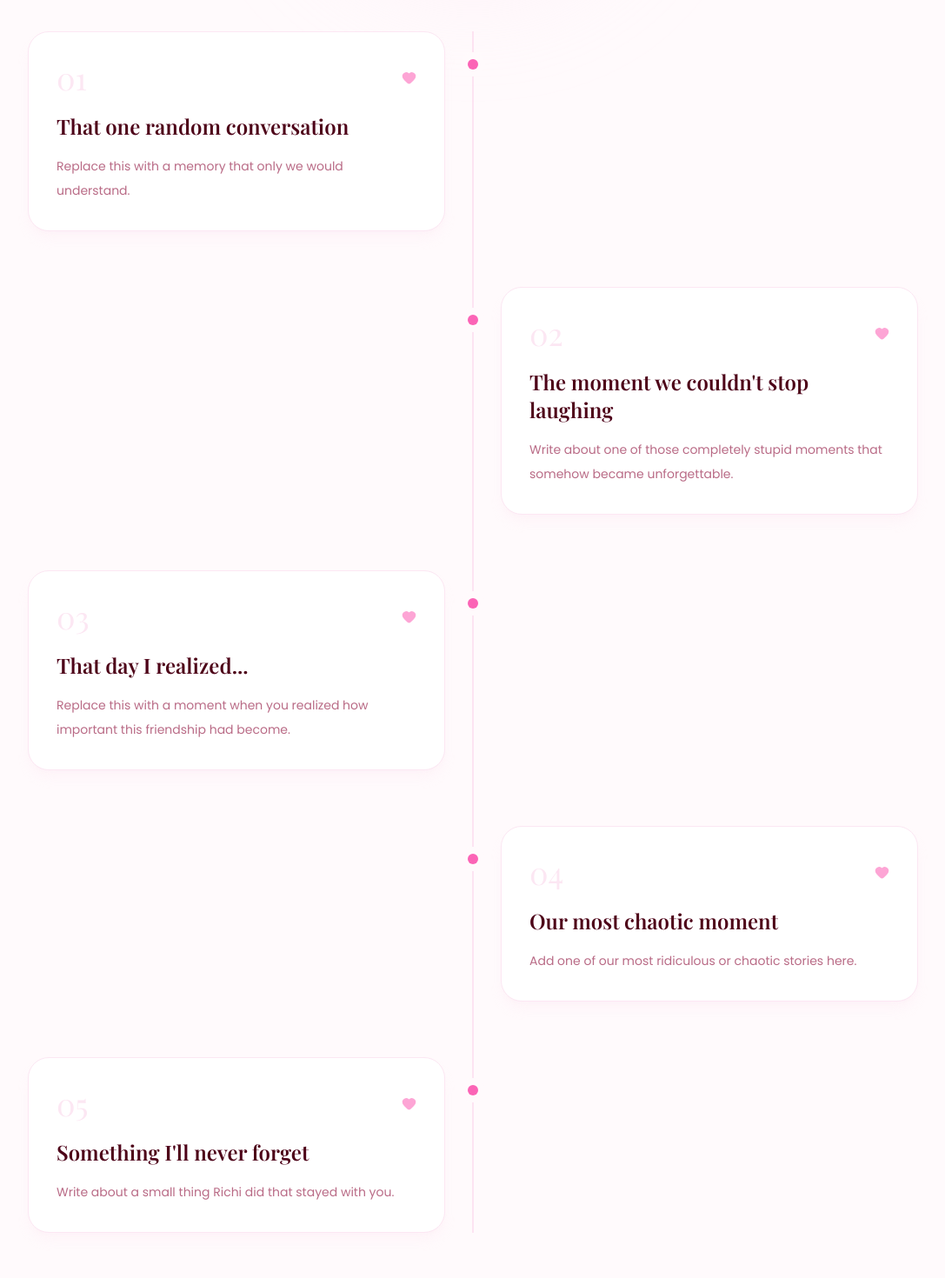
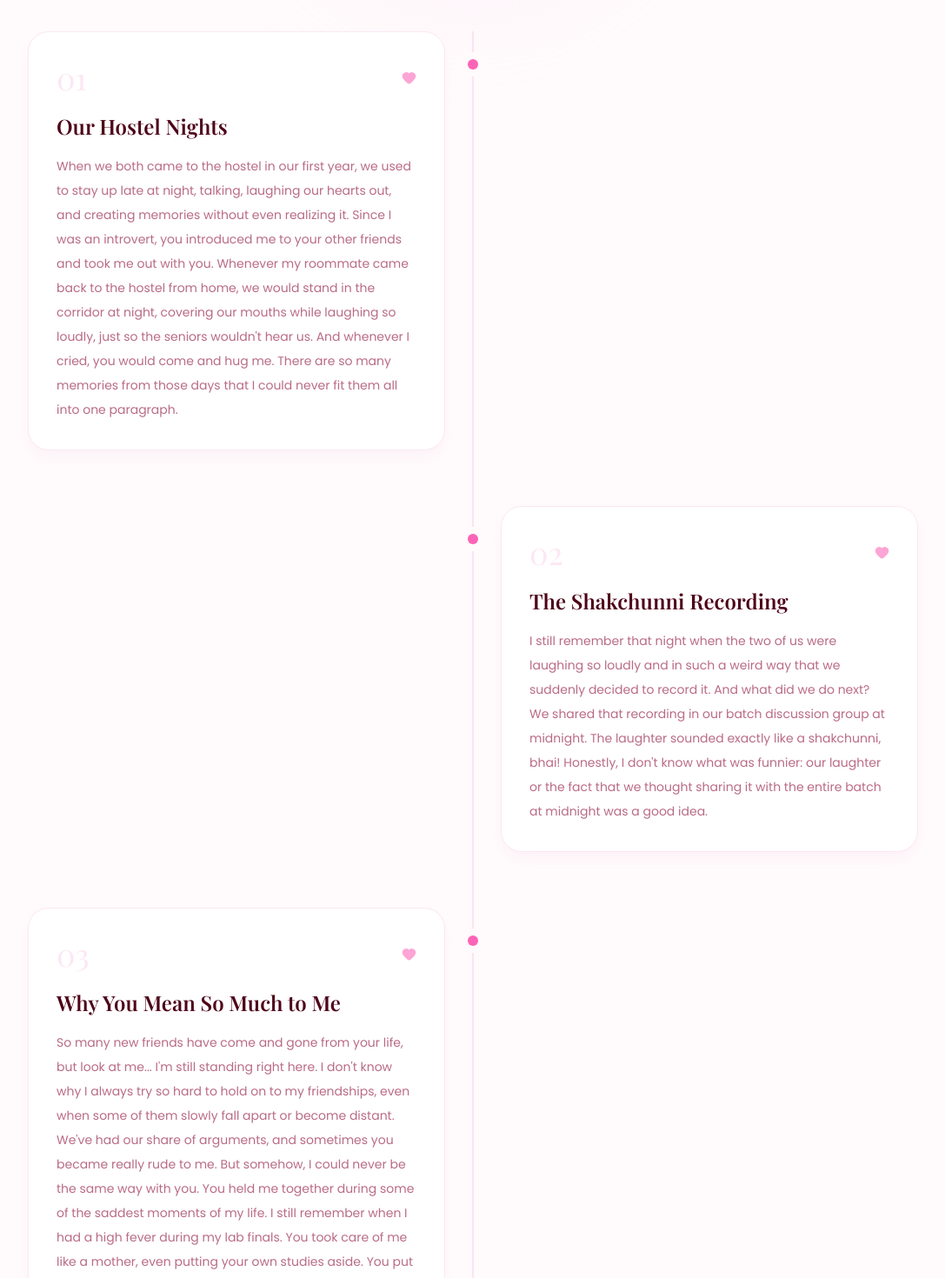
Before and after one commit to sumu749/birthday-wish-for-richi, a Next.js app: page / in a window 1280 px wide. Shown: the part 8980-10450 px from the top of the page at 87% size, without its empty margins (96-1183 px from the left). Built offline with nearby package versions, Linux system fonts and the light colour scheme; a web font is replaced by a local one.

Commit message:
content: personalize little memories section for Richi

```diff
--- a/data/memories.ts
+++ b/data/memories.ts
@@ -97,31 +97,30 @@ export const richiThings = [
 export const littleMemories = [
     {
         number: "01",
-        title: "That one random conversation",
-        text: "Replace this with a memory that only we would understand.",
+        title: "Our Hostel Nights",
+        text: "When we both came to the hostel in our first year, we used to stay up late at night, talking, laughing our hearts out, and creating memories without even realizing it. Since I was an introvert, you introduced me to your other friends and took me out with you. Whenever my roommate came back to the hostel from home, we would stand in the corridor at night, covering our mouths while laughing so loudly, just so the seniors wouldn't hear us. And whenever I cried, you would come and hug me. There are so many memories from those days that I could never fit them all into one paragraph.",
     },
     {
         number: "02",
-        title: "The moment we couldn't stop laughing",
-        text: "Write about one of those completely stupid moments that somehow became unforgettable.",
+        title: "The Shakchunni Recording",
+        text: "I still remember that night when the two of us were laughing so loudly and in such a weird way that we suddenly decided to record it. And what did we do next? We shared that recording in our batch discussion group at midnight. The laughter sounded exactly like a shakchunni, bhai! Honestly, I don't know what was funnier: our laughter or the fact that we thought sharing it with the entire batch at midnight was a good idea.",
     },
     {
         number: "03",
-        title: "That day I realized...",
-        text: "Replace this with a moment when you realized how important this friendship had become.",
+        title: "Why You Mean So Much to Me",
+        text: "So many new friends have come and gone from your life, but look at me... I'm still standing right here. I don't know why I always try so hard to hold on to my friendships, even when some of them slowly fall apart or become distant. We've had our share of arguments, and sometimes you became really rude to me. But somehow, I could never be the same way with you. You held me together during some of the saddest moments of my life. I still remember when I had a high fever during my lab finals. You took care of me like a mother, even putting your own studies aside. You put water-soaked cloths on my forehead and cooked three meals a day for me, just like my mom would. I can never repay that kindness. Maybe that's why I can never truly be rude to you. Otherwise, if someone else dared to give me that angry look, I would probably have already taken their eyes out. 🤦‍♀️ Jokes apart, you really mean a lot to me.",
     },
     {
         number: "04",
-        title: "Our most chaotic moment",
-        text: "Add one of our most ridiculous or chaotic stories here.",
+        title: "AC, Fake Money & Questionable Decisions",
+        text: "Remember when we went to Roopar Hat at Police Plaza even though we barely had any money, but still acted like we were there to go shopping? In reality, we just went there to enjoy the air conditioning. And that fake 500-taka note I had... you used it to buy a table, and somehow you even managed to take another 50 taka from the shopkeeper uncle to pay for the rickshaw fare. I still don't understand how you managed to pull that off. Looking back, our decisions were questionable, but the memories were priceless.",
     },
     {
         number: "05",
-        title: "Something I'll never forget",
-        text: "Write about a small thing Richi did that stayed with you.",
+        title: "Everything You Have Given Me",
+        text: "There are so many things you've done for me that I could never list them all. You introduced me to so many streets of Bogura, so many people, and so many new experiences. You've given me knowledge, laughter, memories, and even some pain. But I don't want to hold on to the saddest moments anymore. It's your birthday, baby, and today I just want to remember the good things, the laughter, the care, and all the beautiful memories we've created together. Thank you for being a part of my life in ways you may never fully understand.",
     },
 ];
-
 export const friendshipMovie = {
     title: "Three Years of Chaos",
     subtitle:
```
